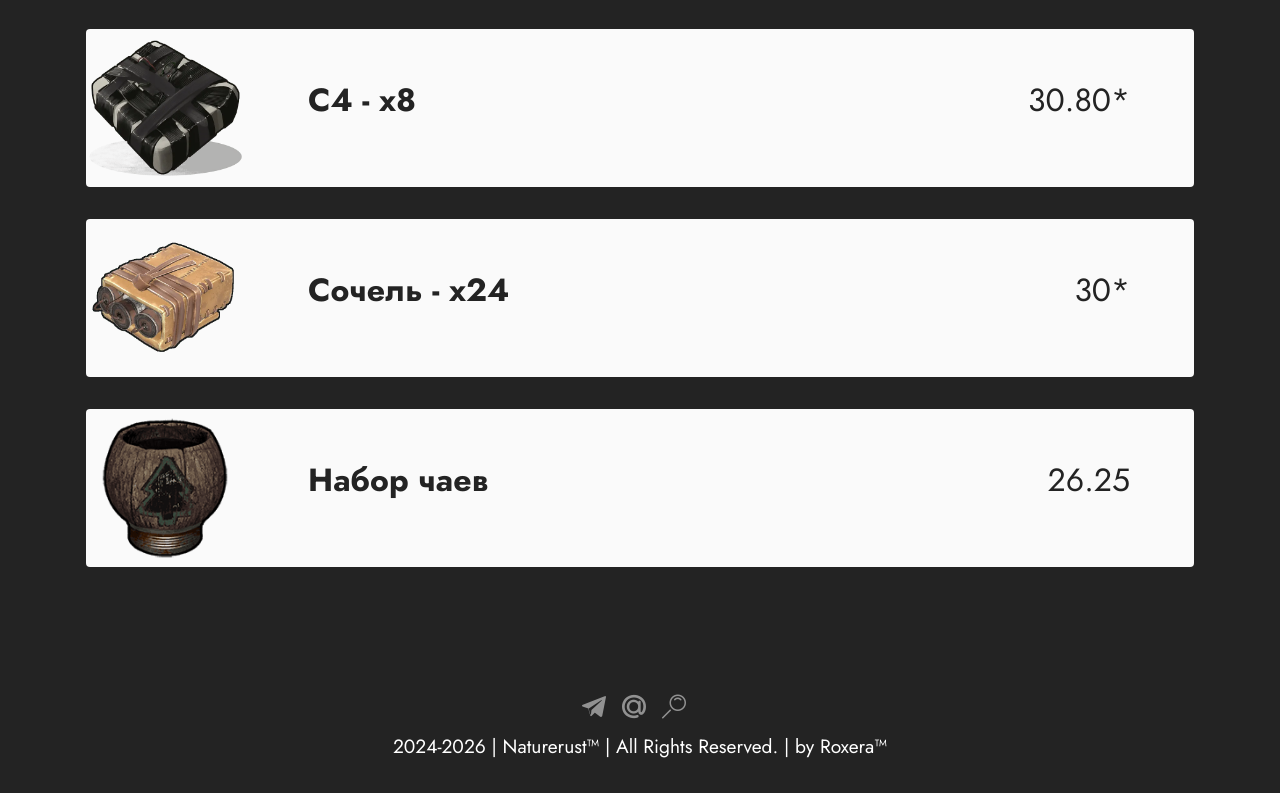
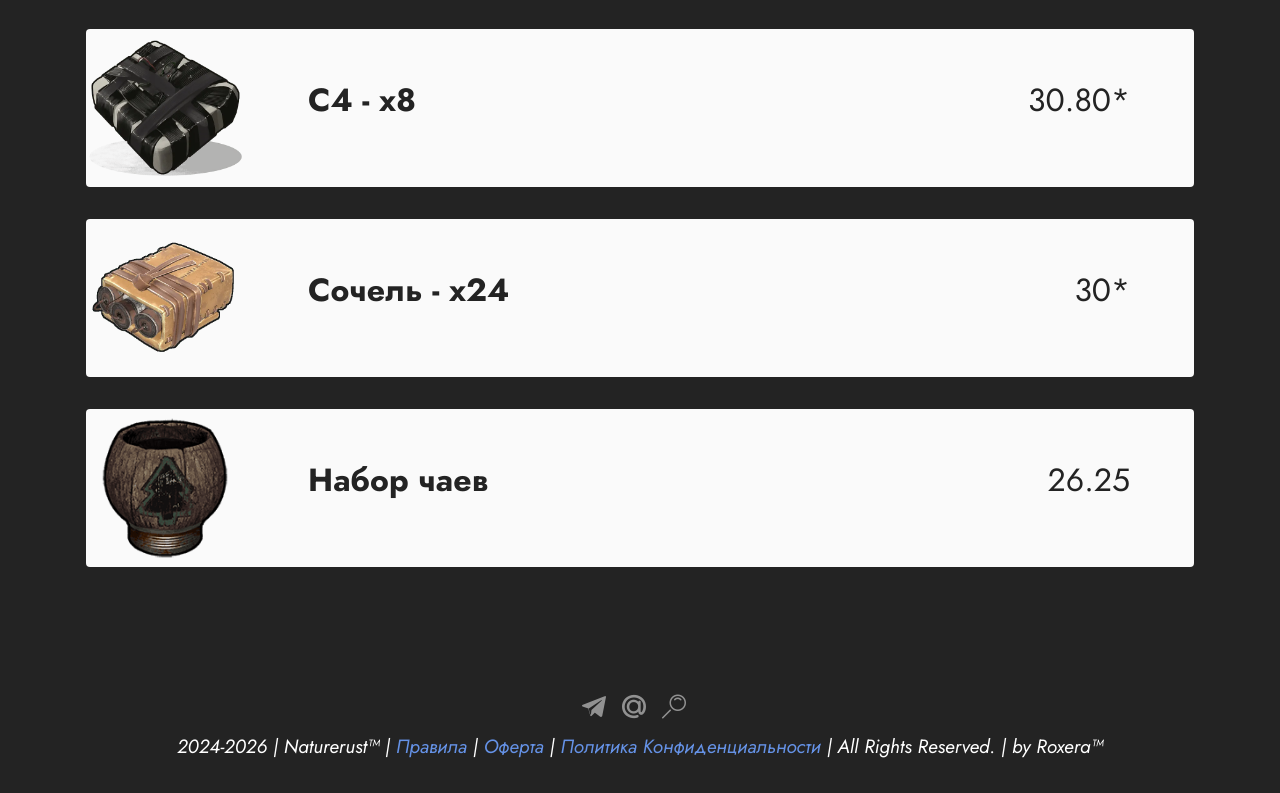
Before and after one commit to n-rust/n-rust.github.io, a plain HTML site: page store.html in a window 1280 px wide. Shown: the part 6068-6861 px from the top of the page. Drawn offline with Linux system fonts and the light colour scheme; files whose address does not match are found by name.

Commit message:
Update footer content with additional links

```diff
--- a/store.html
+++ b/store.html
@@ -872,8 +872,8 @@
                         </a>
                     </div></div>
             <div class="row row-copirayt">
-                <p class="mbr-text mb-0 mbr-fonts-style mbr-white align-center display-7">
-                    2024-2026 | Naturerust™ | All Rights Reserved. | by Roxera™</p>
+                <p class="mbr-text mb-0 mbr-fonts-style mbr-white align-center display-7"><em>
+                    2024-2026 |<strong> </strong>Naturerust™ |<strong> <i><a href="rules.html" class="text-primary" style=""><i>Правила</i></a>&nbsp;</i></strong>| <a href="public.html" class="text-primary"><i>Оферта</i></a> | <a href="politics.html" class="text-primary"><i>Политика Конфиденциальности</i></a> | All Rights Reserved. | by Roxera™</em></p>
             </div>
         </div>
     </div>
```
